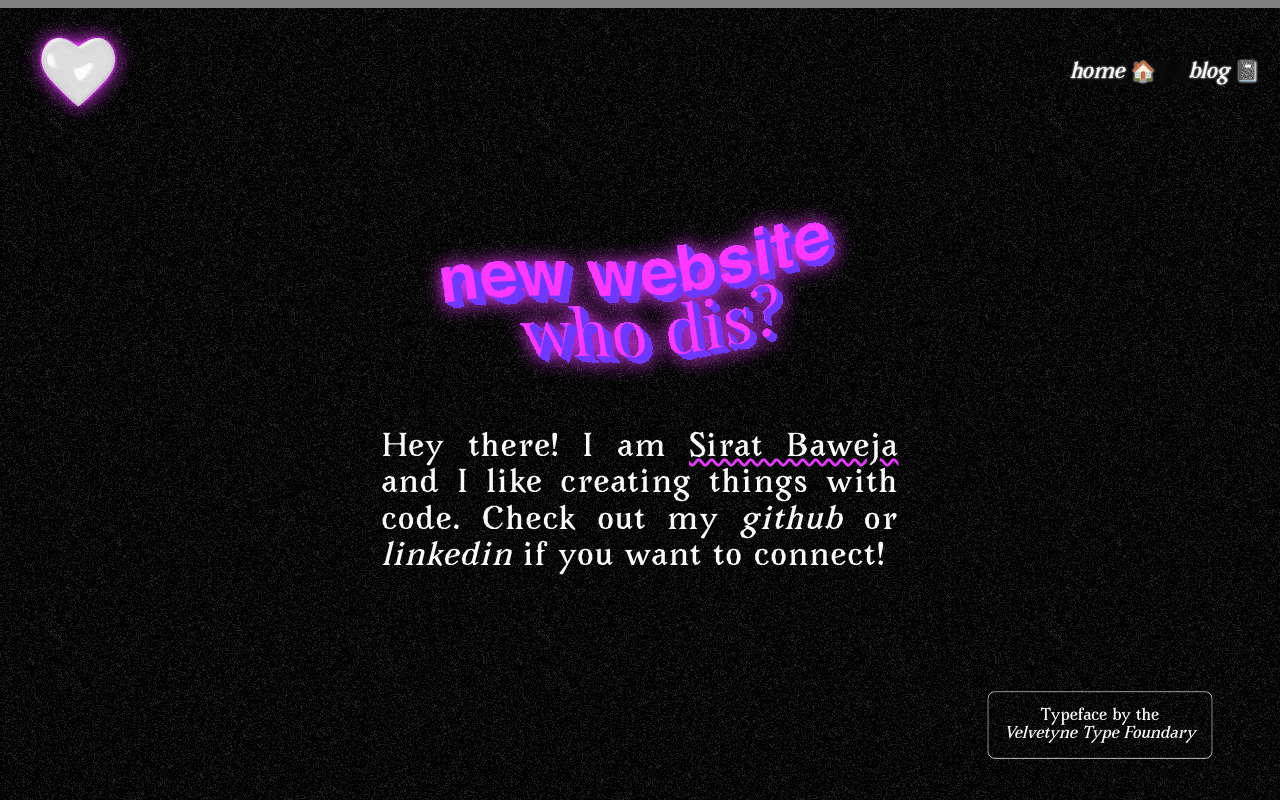
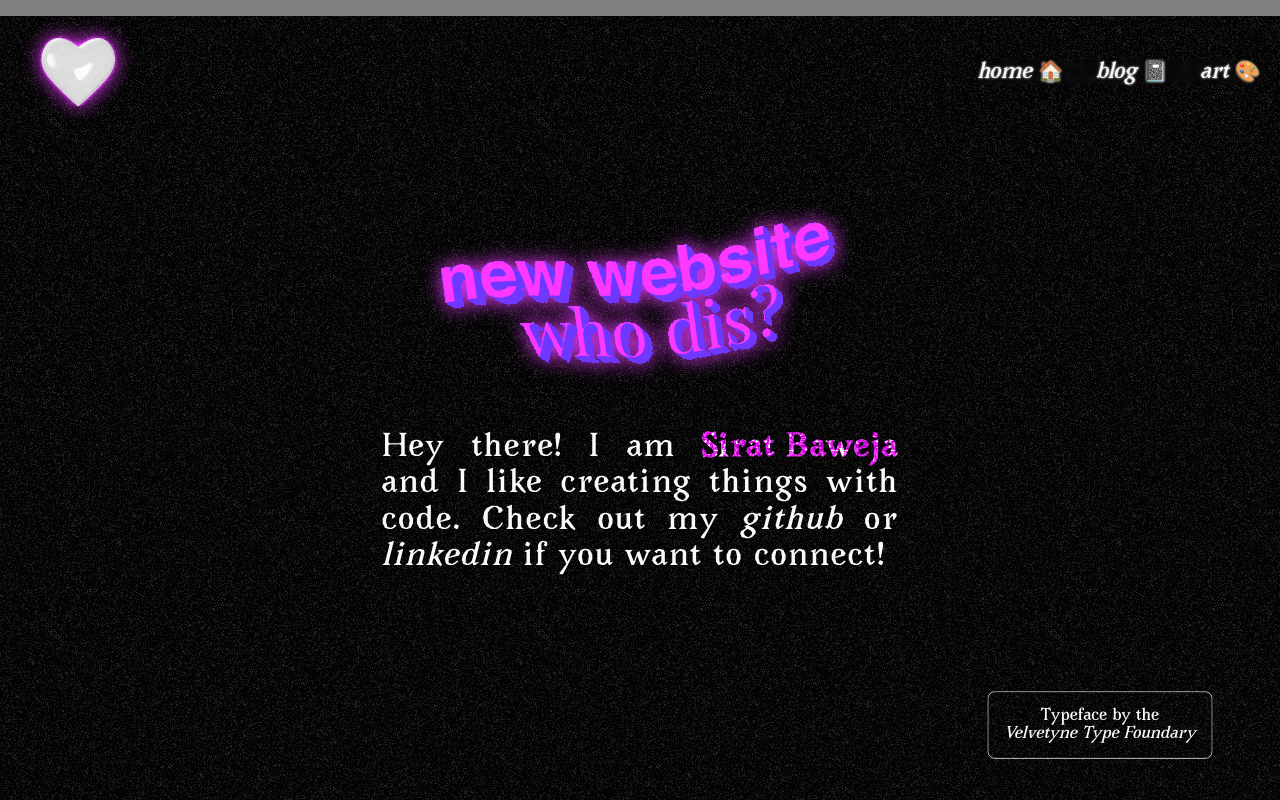
Before and after one commit to sBx99/sirat.xyz, a Next.js app: page / in a window 1280 px wide. Built offline with nearby package versions, Linux system fonts and the light colour scheme.

Commit message:
made the homepage a lil more cooler + added a page dedicated to my (currently non-existent) art

```diff
--- a/components/ScrollProgress.js
+++ b/components/ScrollProgress.js
@@ -13,7 +13,7 @@ const StyledProgress = styled.progress`
     -webkit-appearance: none;
     appearance: none;
     width: 100%;
-    height: 1vh;
+    height: 2vh;
     border: none;
     background: transparent;
     color: transparent;
@@ -39,8 +39,8 @@ const Progress = () => {
     useEffect(() => {
         gsap.to(".progress", {
             value: 100,
-            ease: "none",
-            scrollTrigger: { scrub: 2 },
+            ease: "power0.out",
+            scrollTrigger: { scrub: 1.5 },
         });
     });
 
--- a/components/index/Content.js
+++ b/components/index/Content.js
@@ -17,7 +17,13 @@ const StyledWrapper = styled.div`
 `;
 
 const WrapName = styled.span`
-    text-decoration: underline wavy ${({ theme }) => theme.link.background};
+    display: inline-block;
+    background-clip: text;
+    color: ${({ theme }) => theme.link.background};
+    -webkit-background-clip: text;
+    -webkit-text-fill-color: transparent;
+    -webkit-text-stroke: 1px transparent;
+    background-image: url(${({ theme }) => theme.glitter});
 `;
 
 const Content = () => {
--- a/next.config.js
+++ b/next.config.js
@@ -5,6 +5,6 @@ const withMdx = require("@next/mdx")();
 module.exports = withPlugins([[withTM], [withMdx]], {
     pageExtensions: ["js", "jsx", "mdx"],
     images: {
-        domains: ["i.imgur.com", "media.giphy.com"],
+        domains: ["i.imgur.com", "media.giphy.com", "cdn.glitch.com"],
     },
 });
--- a/pages/_app.js
+++ b/pages/_app.js
@@ -51,11 +51,12 @@ const FixNav = styled.div`
         }
     }
 
-    & .home {
+    & .home,
+    .blog {
         padding-right: 2.5vw;
     }
 
-    & .line {
+    & span {
         font-style: normal;
     }
 
@@ -89,12 +90,17 @@ function MyApp({ Component, pageProps }) {
             <FixNav>
                 <Link to="/" href="/">
                     <a className="home">
-                        home <span className="line">🏠</span>
+                        home <span>🏠</span>
                     </a>
                 </Link>
                 <Link to="/blog" href="/blog">
                     <a className="blog">
-                        blog <span className="line">📓</span>
+                        blog <span>📓</span>
+                    </a>
+                </Link>
+                <Link to="/art" href="/art">
+                    <a className="art">
+                        art <span>🎨</span>
                     </a>
                 </Link>
             </FixNav>
--- /dev/null
+++ b/pages/art.mdx
@@ -0,0 +1,5 @@
+# My Art 🎨
+
+this is my art. enjoy it with your eyes 👀 and your hands 🙌
+
+-   coming soon
--- a/styles/globals.js
+++ b/styles/globals.js
@@ -4,7 +4,8 @@ import { createGlobalStyle } from "styled-components";
 export const lightTheme = {
     background: "var(--white)",
     color: "var(--black)",
-    selection: "var(--transparentPink)",
+    selection: "var(--transparentPurple)",
+    glitter: "/assets/glitter/purple.gif",
     link: {
         color: "var(--pink)",
         background: "var(--purple)",
@@ -15,7 +16,8 @@ export const lightTheme = {
 export const darkTheme = {
     background: "var(--black)",
     color: "var(--white)",
-    selection: "var(--transparentPurple)",
+    selection: "var(--transparentPink)",
+    glitter: "/assets/glitter/pink.gif",
     link: {
         color: "var(--purple)",
         background: "var(--pink)",
```
Also changed, not shown: components/blog/BlogLayout.js (+27 -2 lines), pages/blog.mdx (+4 -6 lines), public/assets/glitter/pink.gif (added), public/assets/glitter/purple.gif (added).
